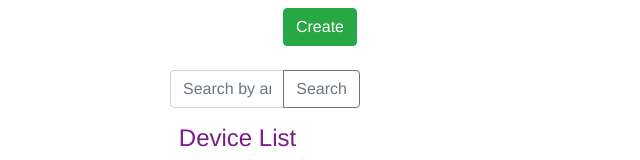
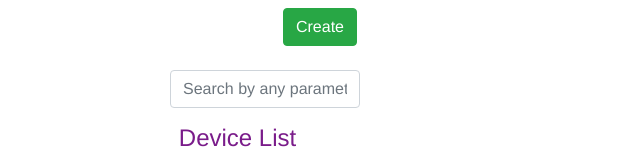
Before and after one commit to jantilk/vali-it-project-frontend, a Vue app: page /device in a window 1280 px wide. Shown: the part 596-756 px from the top of the page, without its empty margins (320-960 px from the left). Built offline with nearby package versions, Linux system fonts and the light colour scheme.

Commit message:
search device feature autosearch v-on:input

```diff
--- a/src/components/search-device.vue
+++ b/src/components/search-device.vue
@@ -3,10 +3,7 @@
     <div class="col-md-8">
       <div class="input-group mb-3">
         <input type="text" class="form-control" placeholder="Search by any parameter"
-               v-model="anyParam"/>
-        <div class="input-group-append">
-          <button class="btn btn-outline-secondary" type="button" @click="searchAnyParam">Search</button>
-        </div>
+               v-model="anyParam" v-on:input="searchAnyParam"/>
       </div>
     </div>
 
@@ -42,7 +39,7 @@ export default {
   data() {
     return {
       devices: [],
-      anyParam: ""
+      anyParam: null
     };
   },
   methods: {searchAnyParam() {
```
